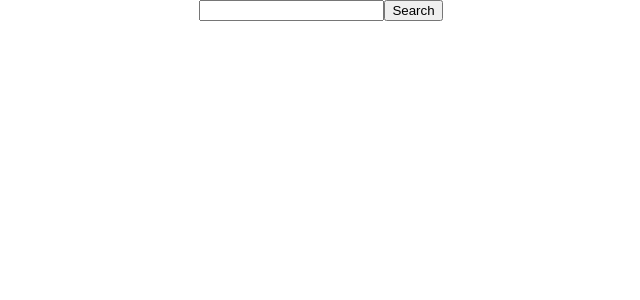
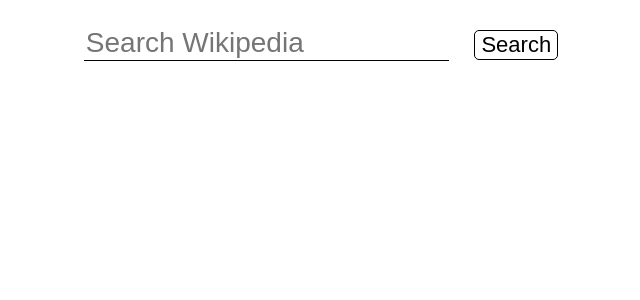
Before and after one commit to emptyport/wikipedia-viewer, a React (Create React App) app: page / in a window 1280 px wide. Shown: the top 300 px of the page, without its empty margins (319-959 px from the left). Built offline with nearby package versions, Linux system fonts and the light colour scheme.

Commit message:
making things work, styling, etc.'

```diff
--- a/public/index.html
+++ b/public/index.html
@@ -3,7 +3,7 @@
   <head>
     <meta charset="utf-8">
     <meta name="viewport" content="width=device-width, initial-scale=1">
-    <!--<link rel="shortcut icon" href="%PUBLIC_URL%/favicon.ico">-->
+    <link rel="shortcut icon" href="%PUBLIC_URL%/favicon.ico">
     <!--
       Notice the use of %PUBLIC_URL% in the tag above.
       It will be replaced with the URL of the `public` folder during the build.
--- a/src/App.js
+++ b/src/App.js
@@ -1,12 +1,46 @@
 import React, { Component } from 'react';
 import './App.css';
 import Search from './components/Search';
+import Results from './components/Results';
+import WikiArticle from './components/WikiArticle';
 
 class App extends Component {
+  constructor(props) {
+    super(props);
+    this.state = {
+      searchResults: [],
+      activeArticle: null,
+    };
+  }
+
+  getSearchResults = (searchResultsObject) => {
+    this.setState({
+      activeArticle: null,
+    });
+    let searchResults = searchResultsObject.data.query.search;
+    this.setState({
+      searchResults: searchResults,
+    });
+  }
+
+  setActiveArticle = (pageID) => {
+    this.setState({
+      activeArticle: pageID
+    });
+  }
+
   render() {
     return (
       <div className="App">
-        <Search />
+        <Search getSearchResultCallback={this.getSearchResults} />
+        {
+          this.state.activeArticle == null &&
+          <Results resultsList={this.state.searchResults}  setActiveArticleCallback={this.setActiveArticle}/>
+        }
+        {
+          this.state.activeArticle != null &&
+          <WikiArticle pageid={this.state.activeArticle} />
+        }
       </div>
     );
   }
--- /dev/null
+++ b/src/assets/Search.css
@@ -0,0 +1,24 @@
+input {
+  border: 0;
+  outline: 0;
+  background: transparent;
+  border-bottom: 1px solid black;
+  font-size: 28px;
+  margin-top: 2%;
+}
+
+button {
+  margin-top: 2%;
+  margin-bottom: 2%;
+
+  text-align: center;
+  text-decoration: none;
+  border: 1px solid black;
+  border-radius: 5px;
+  font-size: 22px;
+  background: white;
+
+  cursor: pointer;
+
+  margin-left: 2%;
+}
--- /dev/null
+++ b/src/assets/WikiArticle.css
@@ -0,0 +1,41 @@
+.WikiArticle {
+  font-size: 12px;
+}
+
+p {
+  font-size: 14px;
+  text-align: left;
+}
+
+.hatnote {
+  font-style: italic;
+  font-size: 10px;
+  text-align: left;
+}
+
+.infobox {
+  float: right;
+  width: 100px !important;
+  font-size: 10px !important;
+}
+
+.thumbcaption {
+  font-size: 8px;
+  font-style: italic;
+}
+
+.toc {
+  font-size: 12px;
+}
+
+h2 {
+  font-size: 18px;
+}
+
+.mw-editsection {
+  font-size: 8px;
+}
+
+.references {
+  font-size: 10px;
+}
--- /dev/null
+++ b/src/assets/WikiCard.css
@@ -0,0 +1,28 @@
+.WikiCard {
+  border-width: 1px;
+  border-style: solid;
+  border-radius: 3px;
+  border-color: black;
+
+  margin: 2.5% 10% 2.5% 10%;
+
+  cursor: pointer;
+}
+
+.WikiCard:hover {
+  transform: scale(0.95);
+  transition: all .2s ease-in-out;
+}
+
+h2 {
+  font-size: 14px;
+}
+
+p {
+  font-size: 12px;
+  margin: 5px;
+}
+
+.searchmatch {
+  font-weight: bold;
+}
--- /dev/null
+++ b/src/components/Results.js
@@ -0,0 +1,26 @@
+import React, { Component } from 'react';
+import WikiCard from './WikiCard';
+
+class Results extends Component {
+  constructor(props) {
+    super(props);
+
+    this.state = {
+    }
+
+  }
+
+  render() {
+    return (
+      <div className="Results">
+        {
+          this.props.resultsList.map((result) => (
+            <WikiCard title={result.title} snippet={result.snippet} pageID={result.pageid} clickCallback={this.props.setActiveArticleCallback} key={result.pageid}/>
+          ))
+        }
+      </div>
+    );
+  }
+}
+
+export default Results;
--- a/src/components/Search.js
+++ b/src/components/Search.js
@@ -1,5 +1,6 @@
 import React, { Component } from 'react';
 import axios from 'axios';
+import '../assets/Search.css';
 
 class Search extends Component {
   constructor(props) {
@@ -13,7 +14,8 @@
     this.updateQuery = this.updateQuery.bind(this);
   }
 
-  searchWikipedia() {
+  searchWikipedia(event) {
+    event.preventDefault();
     var self = this;
     var url = "http://en.wikipedia.org/w/api.php";
     axios.get(url, {
@@ -26,21 +28,23 @@
       }
     })
     .then(function(response) {
-      console.log(response);
+      self.props.getSearchResultCallback(response);
     });
   }
 
-  updateQuery(evt) {
+  updateQuery(event) {
     this.setState({
-      query: evt.target.value
+      query: event.target.value
     });
   }
 
   render() {
     return (
       <div className="Search">
-        <input value={this.state.query} onChange={this.updateQuery}/>
-        <button onClick={this.searchWikipedia}>Search</button>
+        <form onSubmit={this.searchWikipedia}>
+          <input placeholder='Search Wikipedia' value={this.state.query} onChange={this.updateQuery}/>
+          <button type='submit' id='search_button'>Search</button>
+        </form>
       </div>
     );
   }
--- /dev/null
+++ b/src/components/WikiArticle.js
@@ -0,0 +1,43 @@
+import React, { Component } from 'react';
+import axios from 'axios';
+import '../assets/WikiArticle.css';
+
+class WikiArticle extends Component {
+  constructor(props) {
+    super(props);
+    this.state = {
+      articleTitle: '',
+      articleText: 'Loading...',
+    }
+  }
+
+  componentDidMount() {
+    var self = this;
+    var url = "http://en.wikipedia.org/w/api.php";
+    axios.get(url, {
+      params: {
+        action: 'parse',
+        format: 'json',
+        origin: '*',
+        pageid: this.props.pageid,
+      }
+    })
+    .then(function(response) {
+      console.log(response);
+      self.setState({
+        articleText: response.data.parse.text['*'],
+      });
+    });
+  }
+
+  render() {
+    return (
+      <div className="WikiArticle">
+        <h2>{this.state.articleTitle}</h2>
+        <p dangerouslySetInnerHTML={{__html: this.state.articleText}}></p>
+      </div>
+    );
+  }
+}
+
+export default WikiArticle;
--- /dev/null
+++ b/src/components/WikiCard.js
@@ -0,0 +1,27 @@
+import React, { Component } from 'react';
+import '../assets/WikiCard.css';
+
+class WikiCard extends Component {
+  constructor(props) {
+    super(props);
+    this.state = {
+
+    }
+    this.handleClick = this.handleClick.bind(this);
+  }
+
+  handleClick() {
+    this.props.clickCallback(this.props.pageID);
+  }
+
+  render() {
+    return (
+      <div className="WikiCard" onClick={this.handleClick}>
+        <h2>{this.props.title}</h2>
+        <p dangerouslySetInnerHTML={{__html: this.props.snippet}}></p>
+      </div>
+    );
+  }
+}
+
+export default WikiCard;
```
Also changed, not shown: 2 other files (tests, documents, lock files or other folders).
